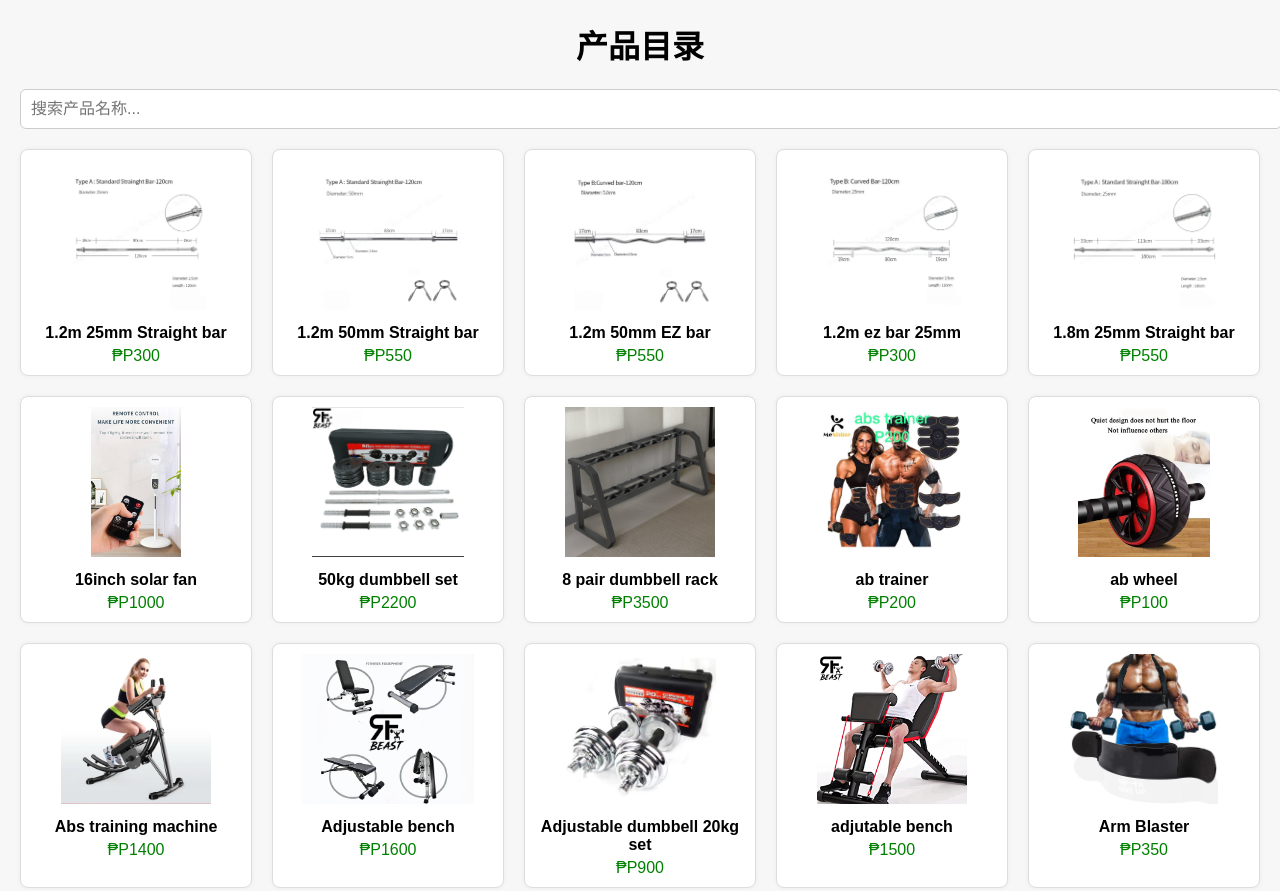
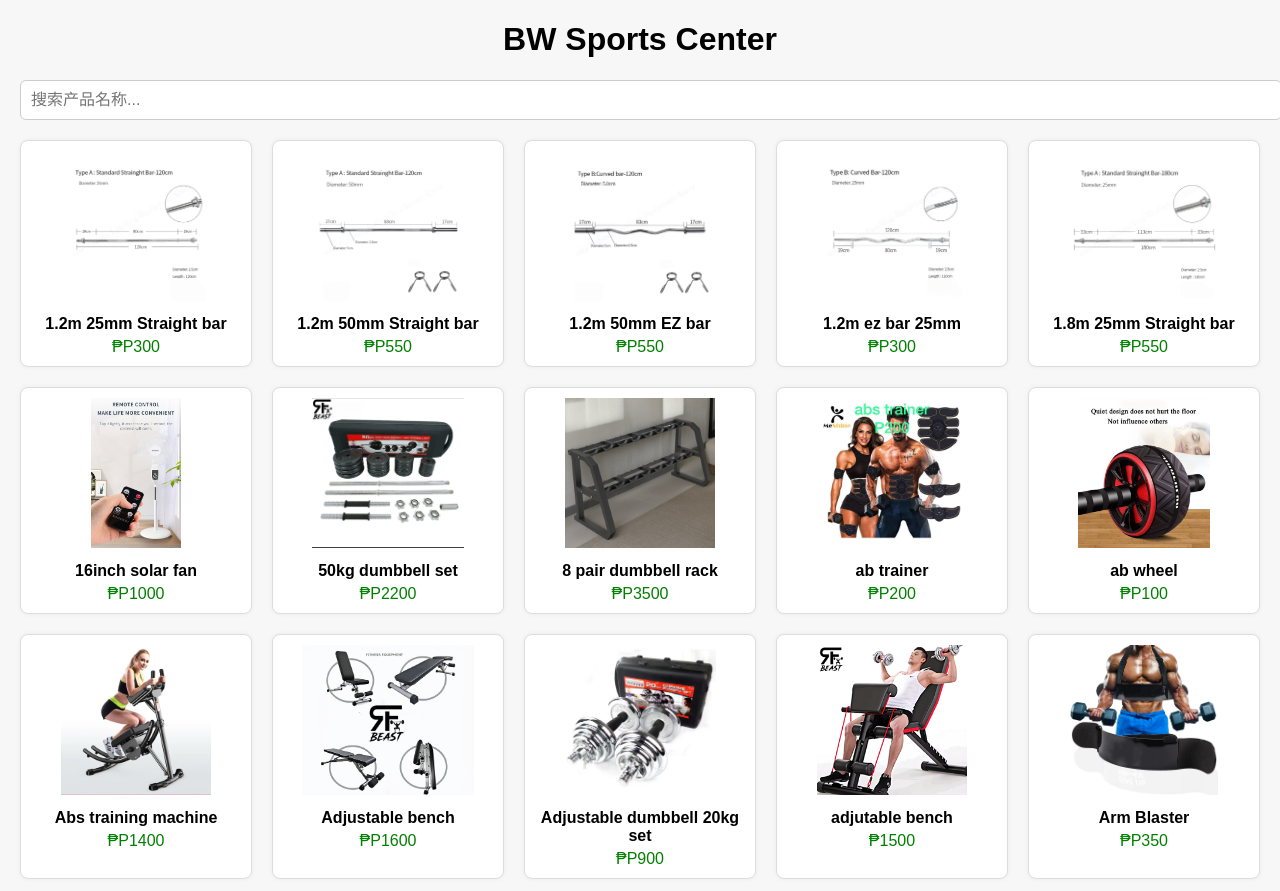
Before and after one commit to rockyfan2019/catalog, a plain HTML site: page index.html in a window 1280 px wide. Shown: the top 891 px of the page. Drawn offline with Linux system fonts and the light colour scheme.

Commit message:
index.html

```diff
--- a/index.html
+++ b/index.html
@@ -2,7 +2,7 @@
 <html lang="en">
 <head>
   <meta charset="UTF-8">
-  <title>产品目录</title>
+  <title>BW Sports Center</title>
   <style>
     body {
       font-family: Arial, sans-serif;
@@ -58,7 +58,7 @@
 </head>
 <body>
 
-  <h1>产品目录</h1>
+  <h1>BW Sports Center</h1>
   <input type="text" id="searchInput" placeholder="搜索产品名称...">
 
   <div class="product-grid" id="productGrid">
```
